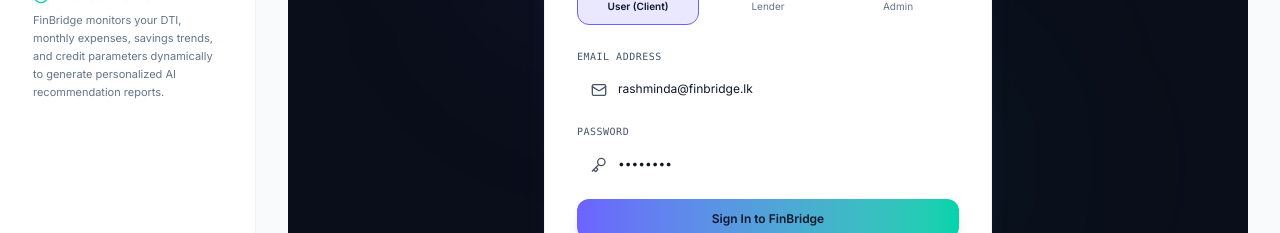
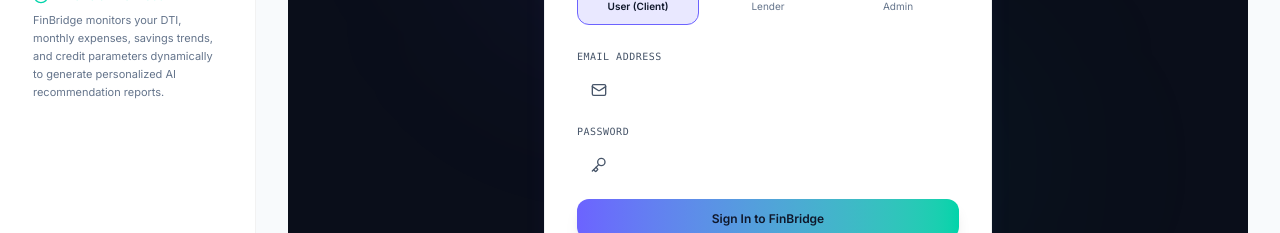
Before and after one commit to rashminda-aluvihare/AI-Based-Personal-Financial-Health-and-Loan-Risk-Assessment-Platform-FinBridge-, a Next.js app: page /login in a window 1280 px wide. Shown: the part 464-697 px from the top of the page. Built offline with nearby package versions, Linux system fonts and the light colour scheme.

Commit message:
Update LoginPage form with clean inputs and dynamic auto-detect admin credentials routing

```diff
--- a/app/(auth)/login/page.tsx
+++ b/app/(auth)/login/page.tsx
@@ -12,17 +12,20 @@
   const { language, role, setRole, user } = useAppStore();
   const t = translations[language];
 
-  const [email, setEmail] = useState('rashminda@finbridge.lk');
-  const [password, setPassword] = useState('********');
+  const [email, setEmail] = useState('');
+  const [password, setPassword] = useState('');
 
   const handleLogin = (e: React.FormEvent) => {
     e.preventDefault();
-    // Simulate login and redirect
-    if (role === 'admin') {
-      router.push('/admin');
+
+    // Auto-detect admin credentials or active role selection
+    if (email.trim().toLowerCase() === 'rashmindaaluvihare447@gmail.com' || role === 'admin') {
+      setRole('admin');
+      router.push('/dashboard');
     } else if (role === 'lender') {
-      router.push('/lender');
+      router.push('/dashboard');
     } else {
+      setRole('borrower');
       router.push('/dashboard');
     }
   };
```
